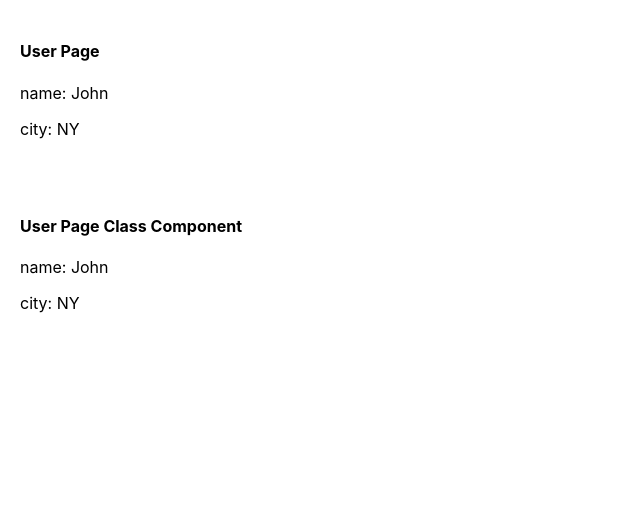
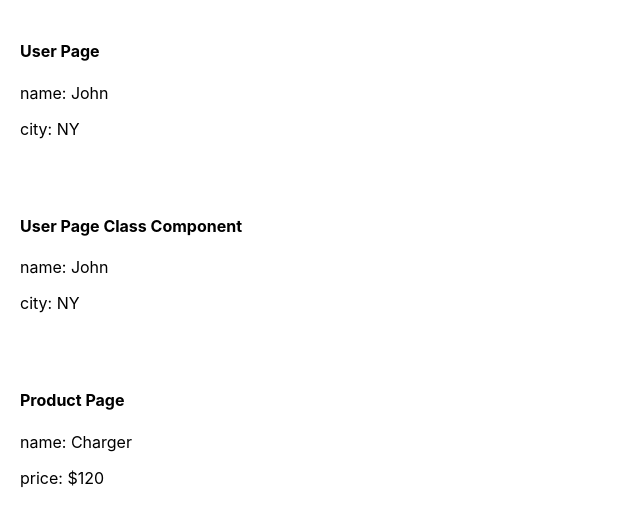
Before and after one commit to i-am-arav/react-context, a React (Create React App) app: page / in a window 1280 px wide. Shown: the top 526 px of the page, without its empty margins (0-640 px from the left). Built offline with nearby package versions, Linux system fonts and the light colour scheme.

Commit message:
3.Using Context from a seperate file(commonly used pattern)

```diff
--- a/src/App.js
+++ b/src/App.js
@@ -1,16 +1,23 @@
 import React from 'react'
 import User from './User';
 import UserClassComponent from './UserClassComponent';
+import ProductContextProvider from './context/ProductContext';
+import Product from './Product';
 
 export const UserContext = React.createContext();
 const user = {name : 'John', city:'NY'}
 
 const App = () => {
   return (
+    <>
     <UserContext.Provider value={user}>
       <User />
       <UserClassComponent />
     </UserContext.Provider>
+    <ProductContextProvider>
+      <Product />
+    </ProductContextProvider>
+    </>
   )
 }
 
--- /dev/null
+++ b/src/Product.jsx
@@ -0,0 +1,15 @@
+import React, { useContext } from "react";
+import { ProductContext } from "./context/ProductContext";
+
+const Product = () => {
+  const product = useContext(ProductContext);
+  return (
+    <div style={{ padding: "20px" }}>
+      <h4>Product Page</h4>
+      <p>name: {product.name}</p>
+      <p>price: {product.price}</p>
+    </div>
+  );
+};
+
+export default Product;
--- /dev/null
+++ b/src/context/ProductContext.js
@@ -0,0 +1,15 @@
+import React from 'react'
+
+export const ProductContext = React.createContext();
+
+const product = {id:1, name:'Charger', price: '$120'}
+
+const ProductContextProvider = ({children}) => {
+  return (
+    <ProductContext.Provider value={product}>
+      {children}
+    </ProductContext.Provider>
+  )
+}
+
+export default ProductContextProvider
```
